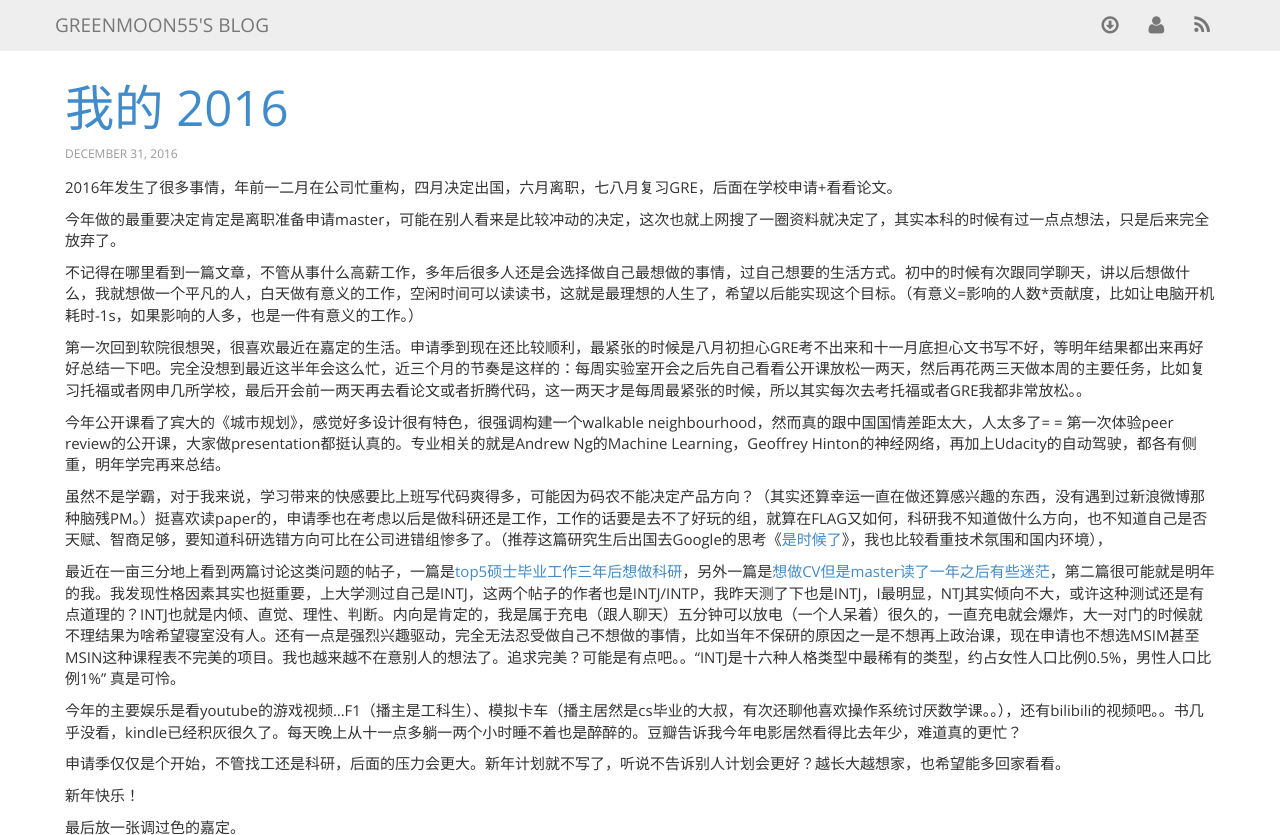
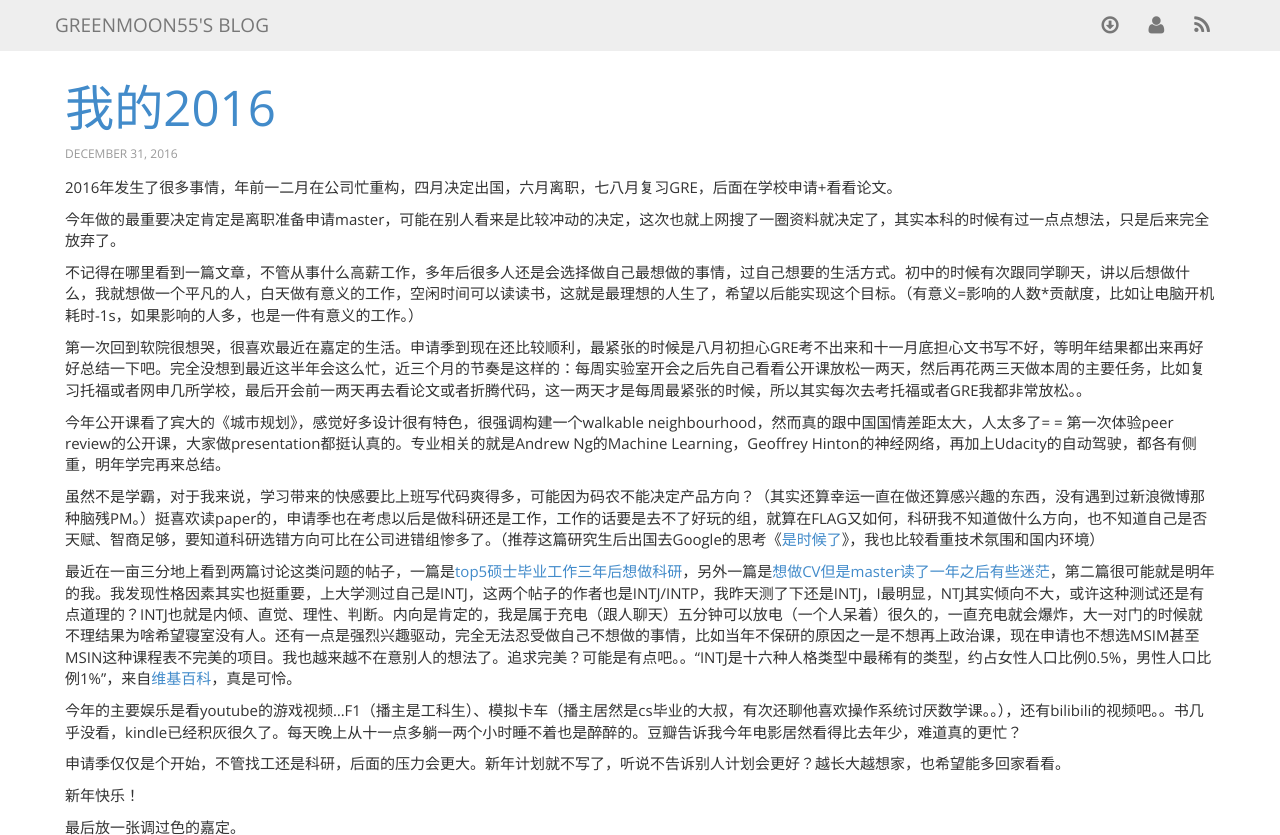
Before and after one commit to greenmoon55/greenmoon55.github.io, a Jekyll site: the page built from _posts/2016-12-31-2016-year-in-review.markdown, in a window 1280 px wide and 900 px high, cut to the strip 0-835 px from the top of the window. Built offline with Jekyll 4.4.1, drawn with Linux system fonts in a browser that asks for light colours; nearby versions of some CDN libraries; comment, search, counter and statistics services are not loaded.

Commit message:
Update 2016-12-31-2016-year-in-review.markdown

```diff
--- a/_posts/2016-12-31-2016-year-in-review.markdown
+++ b/_posts/2016-12-31-2016-year-in-review.markdown
@@ -1,6 +1,6 @@
 ---
 layout: post
-title: 我的 2016
+title: 我的2016
 published: true
 ---
 
@@ -14,9 +14,9 @@
 
 今年公开课看了宾大的《城市规划》，感觉好多设计很有特色，很强调构建一个walkable neighbourhood，然而真的跟中国国情差距太大，人太多了= = 第一次体验peer review的公开课，大家做presentation都挺认真的。专业相关的就是Andrew Ng的Machine Learning，Geoffrey Hinton的神经网络，再加上Udacity的自动驾驶，都各有侧重，明年学完再来总结。
 
-虽然不是学霸，对于我来说，学习带来的快感要比上班写代码爽得多，可能因为码农不能决定产品方向？（其实还算幸运一直在做还算感兴趣的东西，没有遇到过新浪微博那种脑残PM。）挺喜欢读paper的，申请季也在考虑以后是做科研还是工作，工作的话要是去不了好玩的组，就算在FLAG又如何，科研我不知道做什么方向，也不知道自己是否天赋、智商足够，要知道科研选错方向可比在公司进错组惨多了。（推荐这篇研究生后出国去Google的思考《[是时候了](https://laike9m.com/blog/shi-shi-hou-liao,94/)》，我也比较看重技术氛围和国内环境），
+虽然不是学霸，对于我来说，学习带来的快感要比上班写代码爽得多，可能因为码农不能决定产品方向？（其实还算幸运一直在做还算感兴趣的东西，没有遇到过新浪微博那种脑残PM。）挺喜欢读paper的，申请季也在考虑以后是做科研还是工作，工作的话要是去不了好玩的组，就算在FLAG又如何，科研我不知道做什么方向，也不知道自己是否天赋、智商足够，要知道科研选错方向可比在公司进错组惨多了。（推荐这篇研究生后出国去Google的思考《[是时候了](https://laike9m.com/blog/shi-shi-hou-liao,94/)》，我也比较看重技术氛围和国内环境）
 
-最近在一亩三分地上看到两篇讨论这类问题的帖子，一篇是[top5硕士毕业工作三年后想做科研](http://www.1point3acres.com/bbs/thread-216592-1-1.html)，另外一篇是[想做CV但是master读了一年之后有些迷茫](http://www.1point3acres.com/bbs/thread-217580-1-1.html)，第二篇很可能就是明年的我。我发现性格因素其实也挺重要，上大学测过自己是INTJ，这两个帖子的作者也是INTJ/INTP，我昨天测了下也是INTJ，I最明显，NTJ其实倾向不大，或许这种测试还是有点道理的？INTJ也就是内倾、直觉、理性、判断。内向是肯定的，我是属于充电（跟人聊天）五分钟可以放电（一个人呆着）很久的，一直充电就会爆炸，大一对门的时候就不理结果为啥希望寝室没有人。还有一点是强烈兴趣驱动，完全无法忍受做自己不想做的事情，比如当年不保研的原因之一是不想再上政治课，现在申请也不想选MSIM甚至MSIN这种课程表不完美的项目。我也越来越不在意别人的想法了。追求完美？可能是有点吧。。“INTJ是十六种人格类型中最稀有的类型，约占女性人口比例0.5%，男性人口比例1%” 真是可怜。
+最近在一亩三分地上看到两篇讨论这类问题的帖子，一篇是[top5硕士毕业工作三年后想做科研](http://www.1point3acres.com/bbs/thread-216592-1-1.html)，另外一篇是[想做CV但是master读了一年之后有些迷茫](http://www.1point3acres.com/bbs/thread-217580-1-1.html)，第二篇很可能就是明年的我。我发现性格因素其实也挺重要，上大学测过自己是INTJ，这两个帖子的作者也是INTJ/INTP，我昨天测了下还是INTJ，I最明显，NTJ其实倾向不大，或许这种测试还是有点道理的？INTJ也就是内倾、直觉、理性、判断。内向是肯定的，我是属于充电（跟人聊天）五分钟可以放电（一个人呆着）很久的，一直充电就会爆炸，大一对门的时候就不理结果为啥希望寝室没有人。还有一点是强烈兴趣驱动，完全无法忍受做自己不想做的事情，比如当年不保研的原因之一是不想再上政治课，现在申请也不想选MSIM甚至MSIN这种课程表不完美的项目。我也越来越不在意别人的想法了。追求完美？可能是有点吧。。“INTJ是十六种人格类型中最稀有的类型，约占女性人口比例0.5%，男性人口比例1%”，来自[维基百科](https://zh.wikipedia.org/zh-hans/INTJ)，真是可怜。
 
 今年的主要娱乐是看youtube的游戏视频...F1（播主是工科生）、模拟卡车（播主居然是cs毕业的大叔，有次还聊他喜欢操作系统讨厌数学课。。），还有bilibili的视频吧。。书几乎没看，kindle已经积灰很久了。每天晚上从十一点多躺一两个小时睡不着也是醉醉的。豆瓣告诉我今年电影居然看得比去年少，难道真的更忙？
 
```
